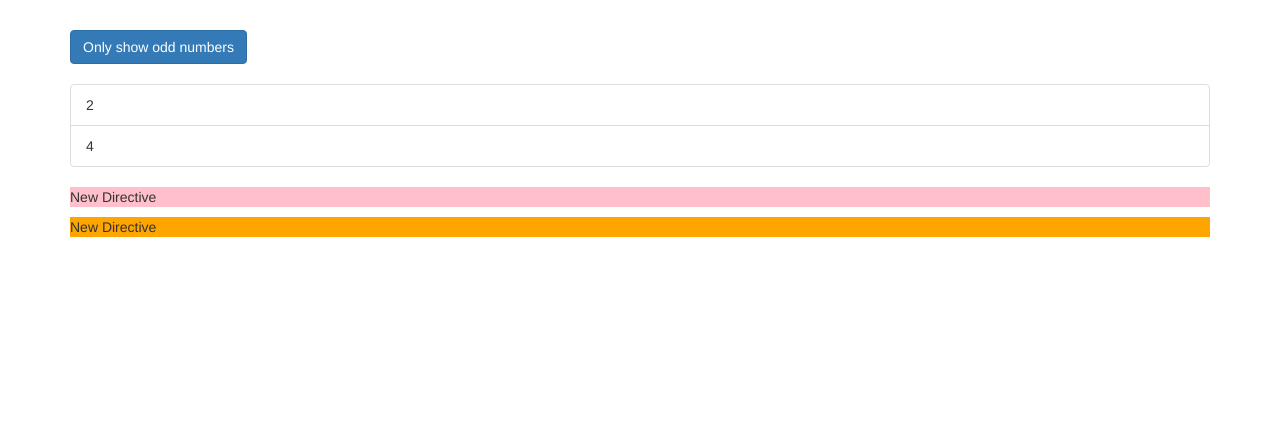
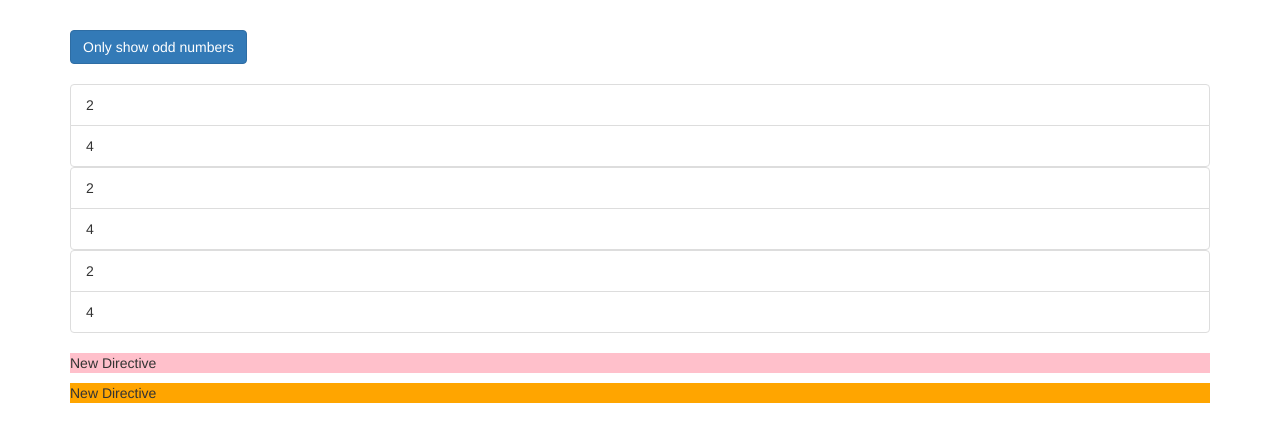
Before and after one commit to singhsanket143/DirectivesDemoAngularApp, an Angular app: page / in a window 1280 px wide. Shown: the top 442 px of the page. Built offline with nearby package versions, Linux system fonts and the light colour scheme.

Commit message:
CUstom structural directive built

```diff
--- a/src/app/app.component.html
+++ b/src/app/app.component.html
@@ -12,13 +12,27 @@
             {{ odd }}
           </li>
         </div>
+
         <div *ngIf="!onlyOdd">
           <li
             class="list-group-item" [ngClass]="{odd: even % 2 !== 0}" *ngFor="let even of evenNumbers" [ngClass]="{odd: even % 2 !== 0}" [ngStyle]="{ backgroundColor: even % 2 !== 0 ? 'Green': 'transparent' } ">
             {{ even }}
           </li>
         </div>
-
+        <ng-template [ngIf]="!onlyOdd">
+          <div>
+            <li
+              class="list-group-item" [ngClass]="{odd: even % 2 !== 0}" *ngFor="let even of evenNumbers" [ngClass]="{odd: even % 2 !== 0}" [ngStyle]="{ backgroundColor: even % 2 !== 0 ? 'Green': 'transparent' } ">
+              {{ even }}
+            </li>
+          </div>
+        </ng-template>
+        <div *appUnless="onlyOdd">
+          <li
+            class="list-group-item" [ngClass]="{odd: even % 2 !== 0}" *ngFor="let even of evenNumbers" [ngClass]="{odd: even % 2 !== 0}" [ngStyle]="{ backgroundColor: even % 2 !== 0 ? 'Green': 'transparent' } ">
+            {{ even }}
+          </li>
+        </div>
       </ul>
       <p appBasicHighlight>New Directive</p>
       <p [appBetterHighlight]="'magenta'" [defaultColor]="'orange'"  >New Directive</p>
--- a/src/app/app.module.ts
+++ b/src/app/app.module.ts
@@ -6,12 +6,14 @@ import { HttpModule } from '@angular/http';
 import { AppComponent } from './app.component';
 import {BasicHightlightDirective} from './basic-highlight/basic-hightlight.directive';
 import { BetterHighlightDirective } from './better-highlight/better-highlight.directive';
+import { UnlessDirective } from './unless.directive';
 
 @NgModule({
   declarations: [
     AppComponent,
     BasicHightlightDirective,
-    BetterHighlightDirective
+    BetterHighlightDirective,
+    UnlessDirective
   ],
   imports: [
     BrowserModule,
--- /dev/null
+++ b/src/app/unless.directive.ts
@@ -0,0 +1,20 @@
+import {Directive, Input, TemplateRef, ViewContainerRef} from '@angular/core';
+
+@Directive({
+  selector: '[appUnless]'
+})
+export class UnlessDirective {
+
+  @Input()
+  set appUnless(condition: boolean) {
+    if (!condition) {
+      this.vcRef.createEmbeddedView(this.templateRef);
+    } else {
+      this.vcRef.clear();
+    }
+  }
+
+  constructor(private templateRef: TemplateRef<any>,private vcRef: ViewContainerRef) {
+  }
+
+}
```
